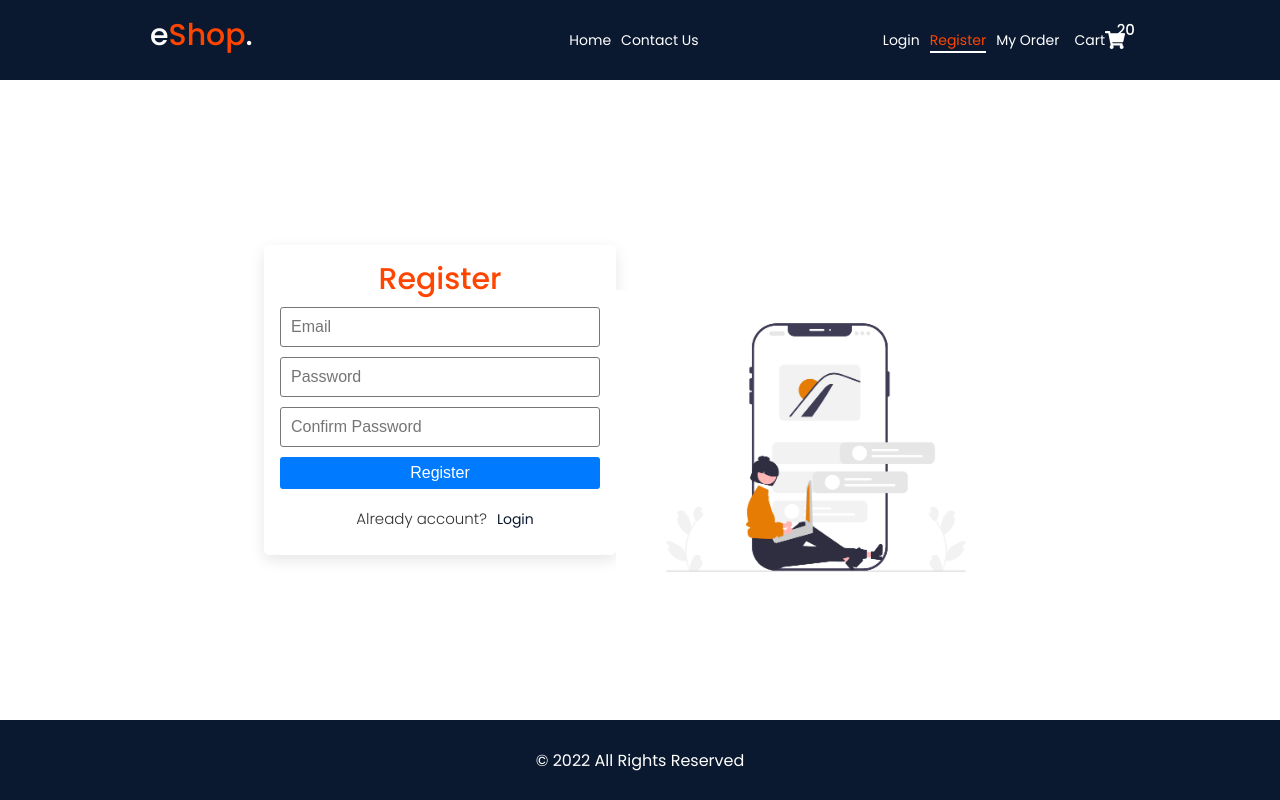
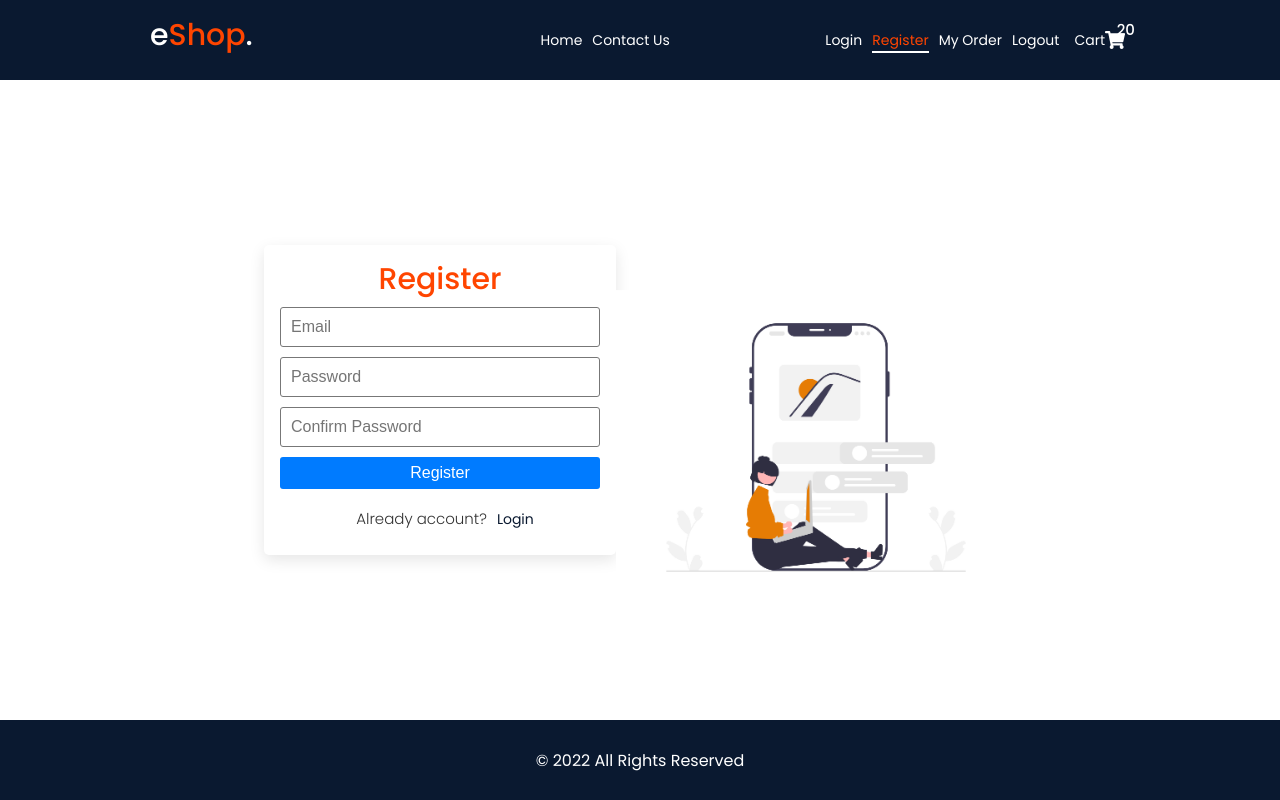
Before and after one commit to congsanhle99/redux-e-commerce, a React (Create React App) app: page /register in a window 1280 px wide. Built offline with nearby package versions, Linux system fonts and the light colour scheme.

Commit message:
[08122022] Logout - fix toast notify

```diff
--- a/src/App.js
+++ b/src/App.js
@@ -1,5 +1,8 @@
 import { BrowserRouter, Route, Routes } from "react-router-dom";
 import "./App.scss";
+//
+import { ToastContainer } from "react-toastify";
+import "react-toastify/dist/ReactToastify.css";
 // Pages
 import { Contact, Home, Login, Register, Reset } from "./pages/index";
 // Component
@@ -9,6 +12,18 @@
   return (
     <>
       <BrowserRouter>
+        <ToastContainer
+          position="bottom-right"
+          autoClose={5000}
+          hideProgressBar={false}
+          newestOnTop={false}
+          closeOnClick
+          rtl={false}
+          pauseOnFocusLoss={false}
+          draggable={false}
+          pauseOnHover={false}
+          theme="light"
+        />
         <Header />
         <Routes>
           <Route path="/" element={<Home />} />
--- a/src/components/header/Header.js
+++ b/src/components/header/Header.js
@@ -1,8 +1,11 @@
+import { signOut } from "firebase/auth";
 import React, { useState } from "react";
-import { Link, NavLink } from "react-router-dom";
-import styles from "./Header.module.scss";
 import { FaShoppingCart, FaTimes } from "react-icons/fa";
 import { HiOutlineMenuAlt3 } from "react-icons/hi";
+import { Link, NavLink, useNavigate } from "react-router-dom";
+import { toast } from "react-toastify";
+import { auth } from "../../firebase/config";
+import styles from "./Header.module.scss";
 
 const logo = (
   <div className={styles.logo}>
@@ -28,11 +31,27 @@
 
 const Header = () => {
   const [showMenu, setShowMenu] = useState(false);
+
+  const navigate = useNavigate();
+
   const toggleMenu = () => {
     setShowMenu(!showMenu);
   };
   const hideMenu = () => {
     setShowMenu(false);
+  };
+
+  const logoutUser = () => {
+    signOut(auth)
+      .then(() => {
+        // Sign-out successful
+        toast.success("Logout successful!");
+        navigate("/");
+      })
+      .catch((error) => {
+        // An error happened.
+        toast.error(error.message);
+      });
   };
 
   return (
@@ -71,6 +90,9 @@
               <NavLink to="/order-history" className={activeLink}>
                 My Order
               </NavLink>
+              <NavLink to="/" onClick={logoutUser}>
+                Logout
+              </NavLink>
             </span>
             {cart}
           </div>
--- a/src/pages/auth/Register.js
+++ b/src/pages/auth/Register.js
@@ -1,8 +1,7 @@
 import { createUserWithEmailAndPassword } from "firebase/auth";
 import React, { useState } from "react";
 import { Link, useNavigate } from "react-router-dom";
-import { toast, ToastContainer } from "react-toastify";
-import "react-toastify/dist/ReactToastify.css";
+import { toast } from "react-toastify";
 import registerImg from "../../assets/eshop-images/register.png";
 import Card from "../../components/card/Card";
 import Loader from "../../components/loader/Loader";
@@ -43,18 +42,6 @@
 
   return (
     <>
-      <ToastContainer
-        position="bottom-right"
-        autoClose={5000}
-        hideProgressBar={false}
-        newestOnTop={false}
-        closeOnClick
-        rtl={false}
-        pauseOnFocusLoss={false}
-        draggable={false}
-        pauseOnHover={false}
-        theme="light"
-      />
       {isLoading && <Loader />}
       <section className={`container ${styles.auth}`}>
         <Card>
```
Also changed, not shown: src/pages/auth/Login.js (+8 -8 lines).
